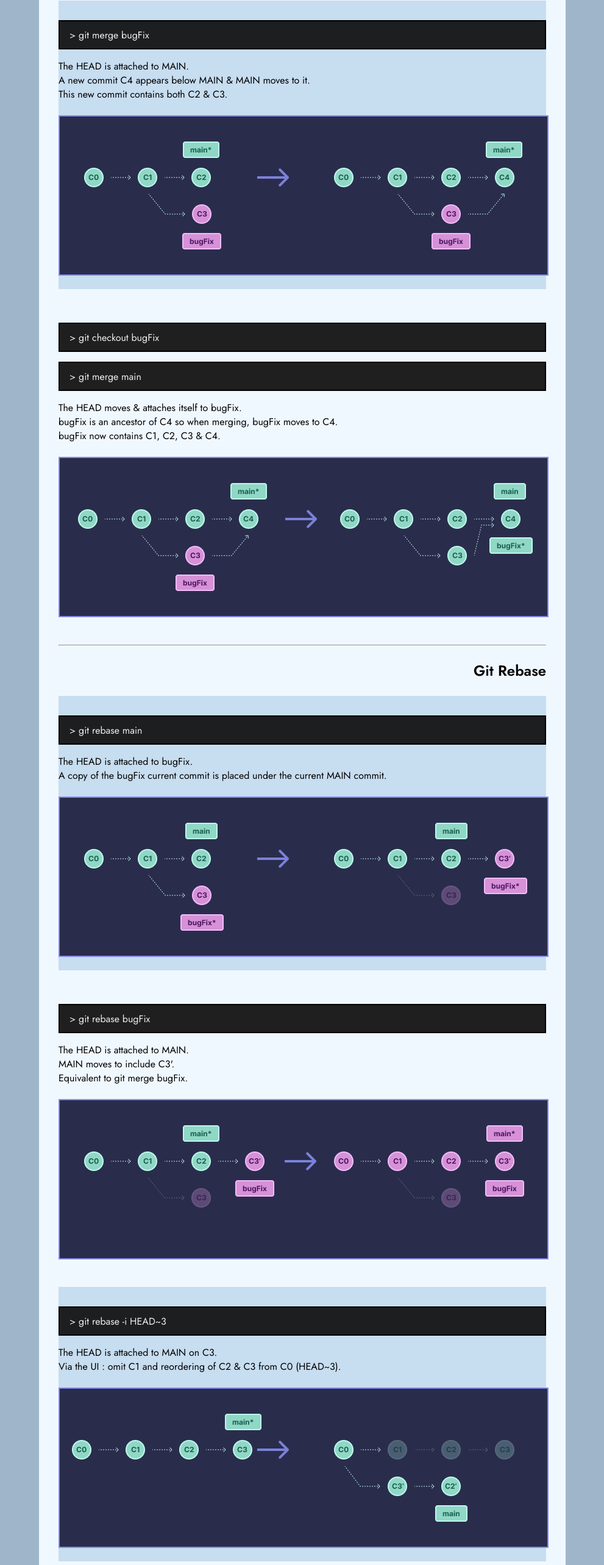
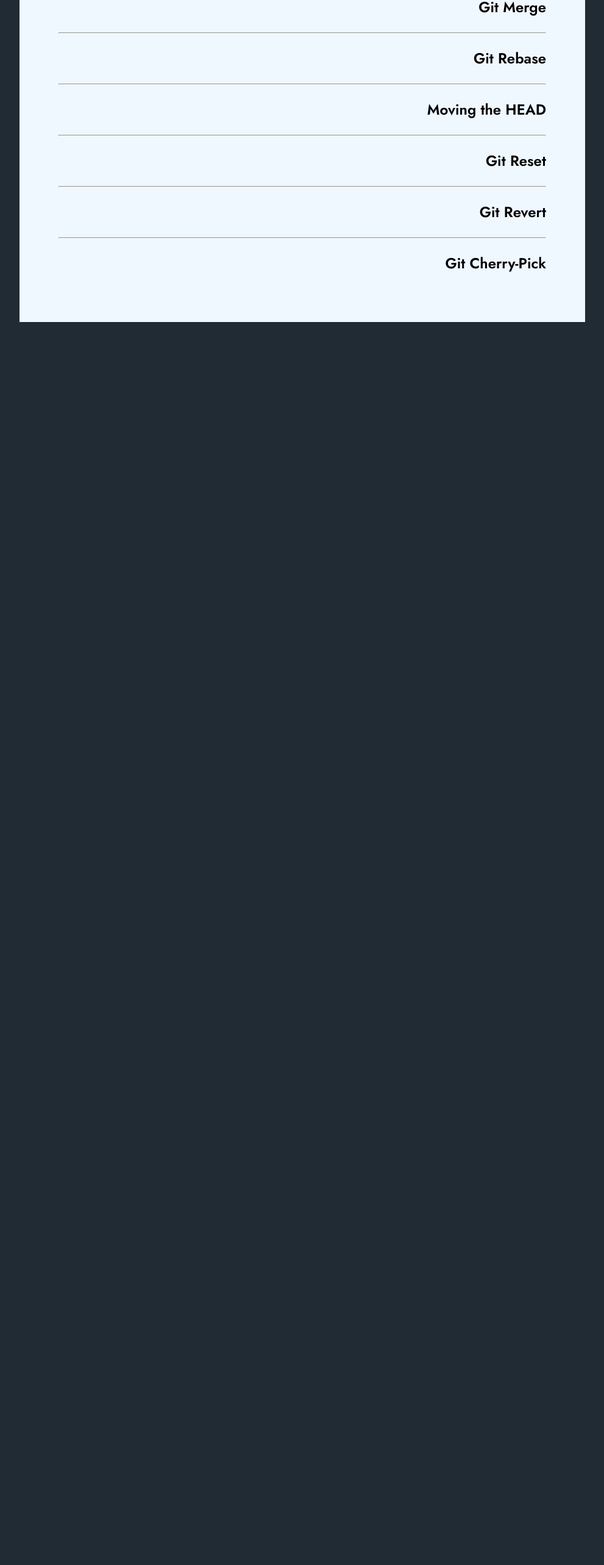
Before and after one commit to ask0ldd/GitMemo, a React (Vite) app: page / in a window 1280 px wide. Shown: the part 220-2786 px from the top of the page at 61% size, without its empty margins (144-1135 px from the left). After the commit the page ends 800 px from the top, so only its background shows below. Built offline with nearby package versions, Linux system fonts and the light colour scheme.

Commit message:
open close all sections

```diff
--- a/src/App.css
+++ b/src/App.css
@@ -1,7 +1,7 @@
 #root {
   max-width: 1280px;
   margin: 0 auto;
-  padding: 2rem;
+  padding: 2rem 4rem;
   font-family: "Jost";
   background-color: #f0f8ff;
 }
--- a/src/App.tsx
+++ b/src/App.tsx
@@ -11,6 +11,8 @@ function App() {
         rebase : false,
         reset : false,
         revert : false,
+        moving : false,
+        cherry : false,
     }
 
     const [activeSection, setActiveSection] = useState(sectionDefault)
@@ -61,17 +63,17 @@ function App() {
             {activeSection.branch && <br/>}
             <hr/>
             <br/>
-            <h2>Git Merge</h2>
-            <div style={{backgroundColor:'#c7ddf0', padding:'1rem 0'}}>
+            <h2 style={{cursor:'pointer'}} onClick={() => setActiveSection({...sectionDefault, merge : !activeSection.merge})}>Git Merge</h2>
+            {activeSection.merge && <div style={{backgroundColor:'#c7ddf0', padding:'1rem 0'}}>
                 <CommandLine>git merge bugFix</CommandLine>
                 <p>The HEAD is attached to MAIN.</p>
                 <p>A new commit C4 appears below MAIN & MAIN moves to it.</p>
                 <p>This new commit contains both C2 & C3.</p>
                 <br/>
                 <img style={{border:'2px solid #848AE8'}} src="merge.png"/>
-            </div>
-            <br/>
-            <div style={{padding:'1rem 0'}}>
+            </div>}
+            {activeSection.merge && <br/>}
+            {activeSection.merge && <div style={{padding:'1rem 0'}}>
                 <CommandLine>git checkout bugFix</CommandLine>
                 <CommandLine>git merge main</CommandLine>
                 <p>The HEAD moves & attaches itself to bugFix.</p>
@@ -79,95 +81,95 @@ function App() {
                 <p>bugFix now contains C1, C2, C3 & C4.</p>
                 <br/>
                 <img style={{border:'2px solid #848AE8'}} src="merge2.png"/>
-            </div>
-            <br/>
+            </div>}
+            {activeSection.merge && <br/>}
             <hr/>
             <br/>
-            <h2>Git Rebase</h2>
-            <div style={{backgroundColor:'#c7ddf0', padding:'1rem 0'}}>
+            <h2 style={{cursor:'pointer'}} onClick={() => setActiveSection({...sectionDefault, rebase : !activeSection.rebase})}>Git Rebase</h2>
+            {activeSection.rebase && <div style={{backgroundColor:'#c7ddf0', padding:'1rem 0'}}>
                 <CommandLine>git rebase main</CommandLine>
                 <p>The HEAD is attached to bugFix.</p>
                 <p>A copy of the bugFix current commit is placed under the current MAIN commit.</p>
                 <br/>
                 <img style={{border:'2px solid #848AE8'}} src="rebase.png"/>
-            </div>
-            <br/>
-            <div style={{padding:'1rem 0'}}>
+            </div>}
+            {activeSection.rebase && <br/>}
+            {activeSection.rebase && <div style={{padding:'1rem 0'}}>
                 <CommandLine>git rebase bugFix</CommandLine>
                 <p>The HEAD is attached to MAIN.</p>
                 <p>MAIN moves to include C3'.</p>
                 <p>Equivalent to git merge bugFix.</p>
                 <br/>
                 <img style={{border:'2px solid #848AE8'}} src="rebase2.png"/>
-            </div>
-            <br/>
-            <div style={{backgroundColor:'#c7ddf0', padding:'1rem 0'}}>
+            </div>}
+            {activeSection.rebase && <br/>}
+            {activeSection.rebase && <div style={{backgroundColor:'#c7ddf0', padding:'1rem 0'}}>
                 <CommandLine>git rebase -i HEAD~3</CommandLine>
                 <p>The HEAD is attached to MAIN on C3.</p>
                 <p>Via the UI : omit C1 and reordering of C2 & C3 from C0 (HEAD~3).</p>
                 <br/>
                 <img style={{border:'2px solid #848AE8'}} src="rebasei.png"/>
-            </div>
-            <br/>
+            </div>}
+            {activeSection.rebase && <br/>}
             <hr/>
             <br/>
-            <h2>Moving the HEAD</h2>
-            <div style={{backgroundColor:'#c7ddf0', padding:'1rem 0'}}>
+            <h2 style={{cursor:'pointer'}} onClick={() => setActiveSection({...sectionDefault, moving : !activeSection.moving})}>Moving the HEAD</h2>
+            {activeSection.moving && <div style={{backgroundColor:'#c7ddf0', padding:'1rem 0'}}>
                 <CommandLine>git checkout C1</CommandLine>
                 <p>Move the HEAD to C1.</p>
                 <br/>
                 <GitTree>aaa{"=>"}bbb</GitTree>
-            </div>
-            <br/>
-            <div style={{padding:'1rem 0'}}>
+            </div>}
+            {activeSection.moving && <br/>}
+            {activeSection.moving && <div style={{padding:'1rem 0'}}>
                 <CommandLine>git checkout main~2</CommandLine>
                 <p>Move the HEAD two commits behind MAIN.</p>
                 <br/>
                 <GitTree>aaa{"=>"}bbb</GitTree>
-            </div>
-            <br/>
-            <div style={{backgroundColor:'#c7ddf0', padding:'1rem 0'}}>
+            </div>}
+            {activeSection.moving && <br/>}
+            {activeSection.moving && <div style={{backgroundColor:'#c7ddf0', padding:'1rem 0'}}>
                 <CommandLine>git branch -f main HEAD~2</CommandLine>
                 <p>the HEAD is on bugFix.</p>
                 <p>MAIN & bugFix are on C3.</p>
                 <p>Move MAIN to C1.</p>
                 <br/>
                 <GitTree>aaa{"=>"}bbb</GitTree>
-            </div>
-            <br/>
+            </div>}
+            {activeSection.moving && <br/>}
             <hr/>
             <br/>
-            <h2>Git Reset</h2>
-            <div style={{backgroundColor:'#c7ddf0', padding:'1rem 0'}}>
+            <h2 style={{cursor:'pointer'}} onClick={() => setActiveSection({...sectionDefault, reset : !activeSection.reset})}>Git Reset</h2>
+            {activeSection.reset && <div style={{backgroundColor:'#c7ddf0', padding:'1rem 0'}}>
                 <CommandLine>git reset HEAD~1</CommandLine>
                 <p>Move one commit back.</p>
                 <p>Soft delete the commit where the HEAD was.</p>
                 <p>A new anonymous branch will be created to put the next new commit.</p>
                 <br/>
                 <img style={{border:'2px solid #848AE8'}} src="reset.png"/>
-            </div>
-            <br/>
+            </div>}
+            {activeSection.reset && <br/>}
             <hr/>
             <br/>
-            <h2>Git Revert</h2>
-            <div style={{backgroundColor:'#c7ddf0', padding:'1rem 0'}}>
+            <h2 style={{cursor:'pointer'}} onClick={() => setActiveSection({...sectionDefault, revert : !activeSection.revert})}>Git Revert</h2>
+            {activeSection.revert && <div style={{backgroundColor:'#c7ddf0', padding:'1rem 0'}}>
                 <CommandLine>git revert HEAD</CommandLine>
                 <p>Create a new commit cloning the commit right before the head.</p>
                 <br/>
                 <img style={{border:'2px solid #848AE8'}} src="revert.png"/>
-            </div>
-            <br/>
+            </div>}
+            {activeSection.revert && <br/>}
             <hr/>
             <br/>
-            <h2>Git Cherry-Pick</h2>
-            <div style={{backgroundColor:'#c7ddf0', padding:'1rem 0'}}>
+            <h2 style={{cursor:'pointer'}} onClick={() => setActiveSection({...sectionDefault, cherry : !activeSection.cherry})}>Git Cherry-Pick</h2>
+            {activeSection.cherry && <div style={{backgroundColor:'#c7ddf0', padding:'1rem 0'}}>
                 <CommandLine>git cherry-pick C2 C4</CommandLine>
                 <p>The HEAD is on MAIN.</p>
                 <p>Makes a copy of C2 & C4 and put them right after the HEAD.</p>
                 <p>the HEAD & MAIN are moved to the copy of C4.</p>
                 <br/>
                 <GitTree>aaa{"=>"}bbb</GitTree>
-            </div>
+            </div>}
             <br/>
         </div>
     )
--- a/src/index.css
+++ b/src/index.css
@@ -15,5 +15,5 @@ body {
   min-width: 320px;
   min-height: 100vh;
   font-family: "Jost";
-  background-color: rgb(159, 182, 202);
+  background-color: rgb(33, 43, 51);
 }
```
